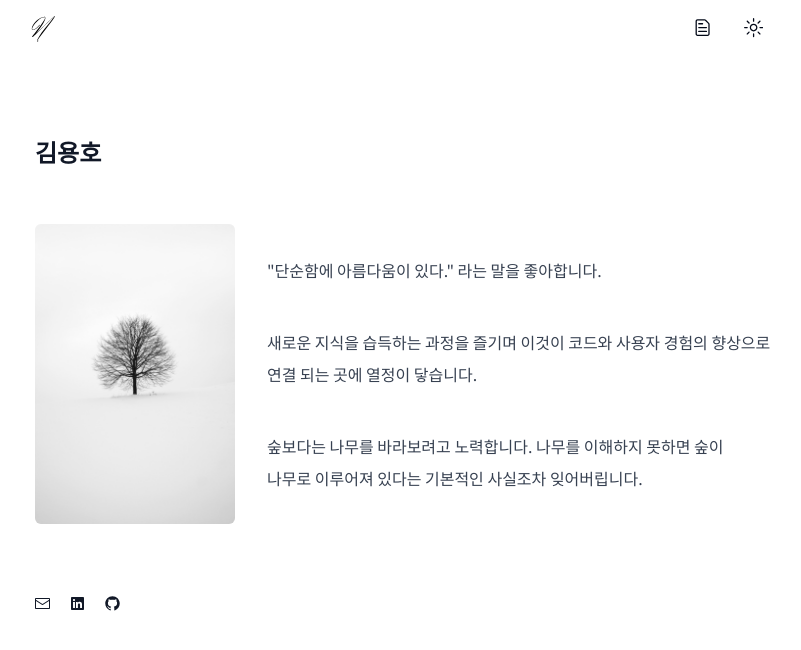
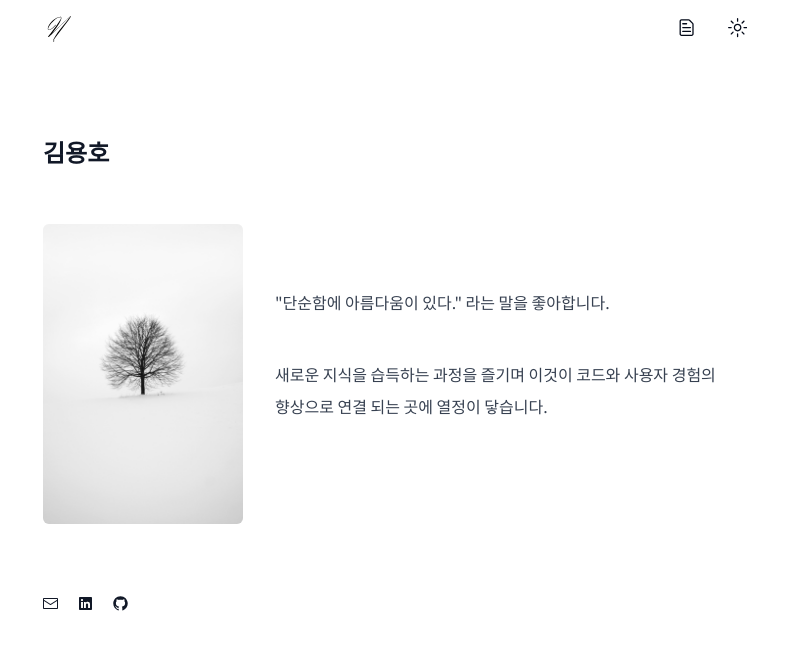
Before and after one commit to nyongho11/nyongho.dev, a Next.js app: page / in a window 1280 px wide. Shown: the top 650 px of the page, without its empty margins (237-1038 px from the left). Built offline with nearby package versions, Linux system fonts and the light colour scheme; no server answers.

Commit message:
style: add img styles

```diff
--- a/app/globals.css
+++ b/app/globals.css
@@ -73,4 +73,10 @@
   body {
     @apply bg-background text-foreground;
   }
+  img {
+    display: block;
+    margin-left: auto;
+    margin-right: auto;
+    object-fit: cover;
+  }
 }
--- a/app/layout.tsx
+++ b/app/layout.tsx
@@ -4,7 +4,7 @@ import { cn } from "@/lib/utils";
 import Header from "./ui/header";
 import { ThemeProvider } from "@/components/theme-provider";
 import { Noto_Sans_KR } from "next/font/google";
-import { GoogleAnalytics } from '@next/third-parties/google'
+import { GoogleAnalytics } from "@next/third-parties/google";
 import { GA_TRACKING_ID, SITE_CONFIG } from "@/lib/constants";
 
 const fontSans = Noto_Sans_KR({
@@ -20,7 +20,7 @@ export const metadata: Metadata = {
   description: "프론트엔드 개발자 nyongho의 개발 블로그",
   openGraph: {
     images: [
-      'https://github.com/Yongho5580/nyongho.dev/assets/70843139/44491e93-3e5b-4785-8316-fedfbe878ef0',
+      "https://github.com/Yongho5580/nyongho.dev/assets/70843139/44491e93-3e5b-4785-8316-fedfbe878ef0",
     ],
     locale: "ko_KR",
   },
@@ -29,7 +29,7 @@ export const metadata: Metadata = {
     url: SITE_CONFIG.url,
   },
   icons: {
-    icon: '/favicon.ico',
+    icon: "/favicon.ico",
   },
   alternates: {
     canonical: SITE_CONFIG.url,
@@ -42,6 +42,7 @@ export const metadata: Metadata = {
       follow: true,
     },
   },
+  metadataBase: new URL(SITE_CONFIG.url),
 };
 
 export default function RootLayout({
@@ -62,7 +63,9 @@ export default function RootLayout({
           <div className="flex flex-col">{children}</div>
         </ThemeProvider>
       </body>
-        {process.env.NODE_ENV === "production" && <GoogleAnalytics gaId={GA_TRACKING_ID} />}
+      {process.env.NODE_ENV === "production" && (
+        <GoogleAnalytics gaId={GA_TRACKING_ID} />
+      )}
     </html>
   );
 }
--- a/app/page.tsx
+++ b/app/page.tsx
@@ -15,12 +15,10 @@ export default function Home() {
         <div className="flex flex-col gap-0 sm:gap-8 sm:flex-row">
           <Image
             src={Tree}
-            sizes="200px"
-            priority
             alt="tree"
             width={200}
             height={200}
-            placeholder="blur"
+            quality={75}
             className="rounded-md"
           />
           <div className="break-keep leading-8 flex flex-col justify-center">
@@ -29,10 +27,7 @@ export default function Home() {
               새로운 지식을 습득하는 과정을 즐기며 이것이 코드와 사용자 경험의
               향상으로 연결 되는 곳에 열정이 닿습니다.
             </p>
-            <p>
-              숲보다는 나무를 바라보려고 노력합니다. 나무를 이해하지 못하면 숲이
-              나무로 이루어져 있다는 기본적인 사실조차 잊어버립니다.
-            </p>
+            <p></p>
           </div>
         </div>
         <div className="flex gap-5 mt-10">
--- a/app/ui/container.tsx
+++ b/app/ui/container.tsx
@@ -1,9 +1,13 @@
 type Props = {
-    children: React.ReactNode;
-}
+  children: React.ReactNode;
+};
 
 const Container = ({ children }: Props) => {
-    return <div className="prose dark:prose-invert max-w-full px-4 py-20">{children}</div>
-}
+  return (
+    <div className="prose dark:prose-invert max-w-full px-6 py-20">
+      {children}
+    </div>
+  );
+};
 
 export default Container;
--- a/app/ui/header.tsx
+++ b/app/ui/header.tsx
@@ -8,10 +8,16 @@ import Image from "next/image";
 
 export default function Header() {
   return (
-    <header className="h-14 sticky top-0 px-2 z-2000 w-full bg-background flex justify-between items-center">
+    <header className="h-14 sticky top-0 px-6 z-2000 w-full bg-background flex justify-between items-center">
       <div>
         <Link href="/" className="h-fit w-fit" aria-label="Home">
-          <Image className="dark:invert" src="/assets/logo.svg" alt="logo" width="30" height="30" />
+          <Image
+            className="dark:invert"
+            src="/assets/logo.svg"
+            alt="logo"
+            width="30"
+            height="30"
+          />
         </Link>
       </div>
       <div className="flex items-center">
--- a/package.json
+++ b/package.json
@@ -26,6 +26,7 @@
     "next-themes": "^0.2.1",
     "react": "^18",
     "react-dom": "^18",
+    "sharp": "^0.33.5",
     "shiki": "^1.1.7",
     "tailwind-merge": "^2.2.1",
     "tailwindcss-animate": "^1.0.7",
```
Also changed, not shown: 1 other file (tests, documents, lock files or other folders). Lines whose indentation alone changed are shown as unchanged.
